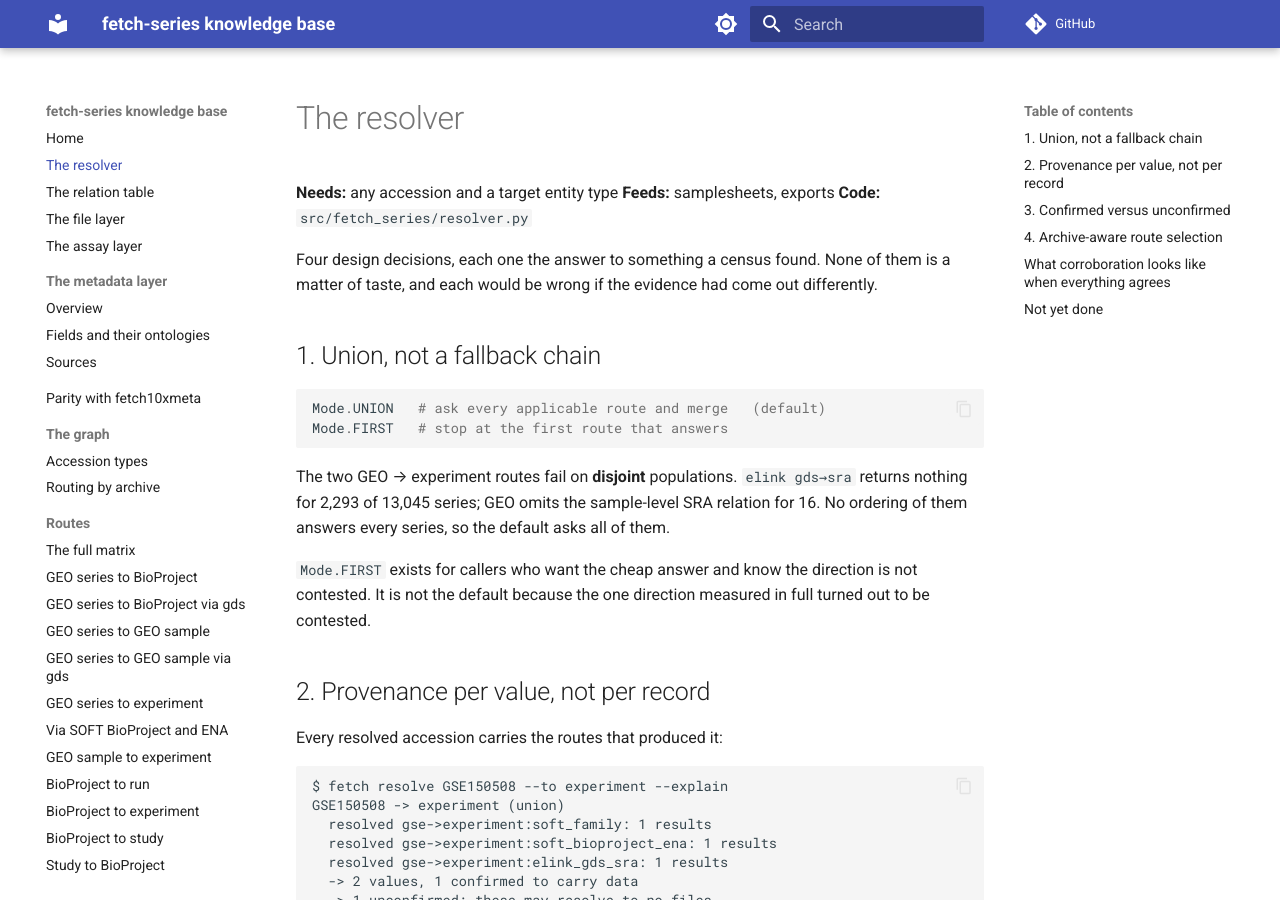
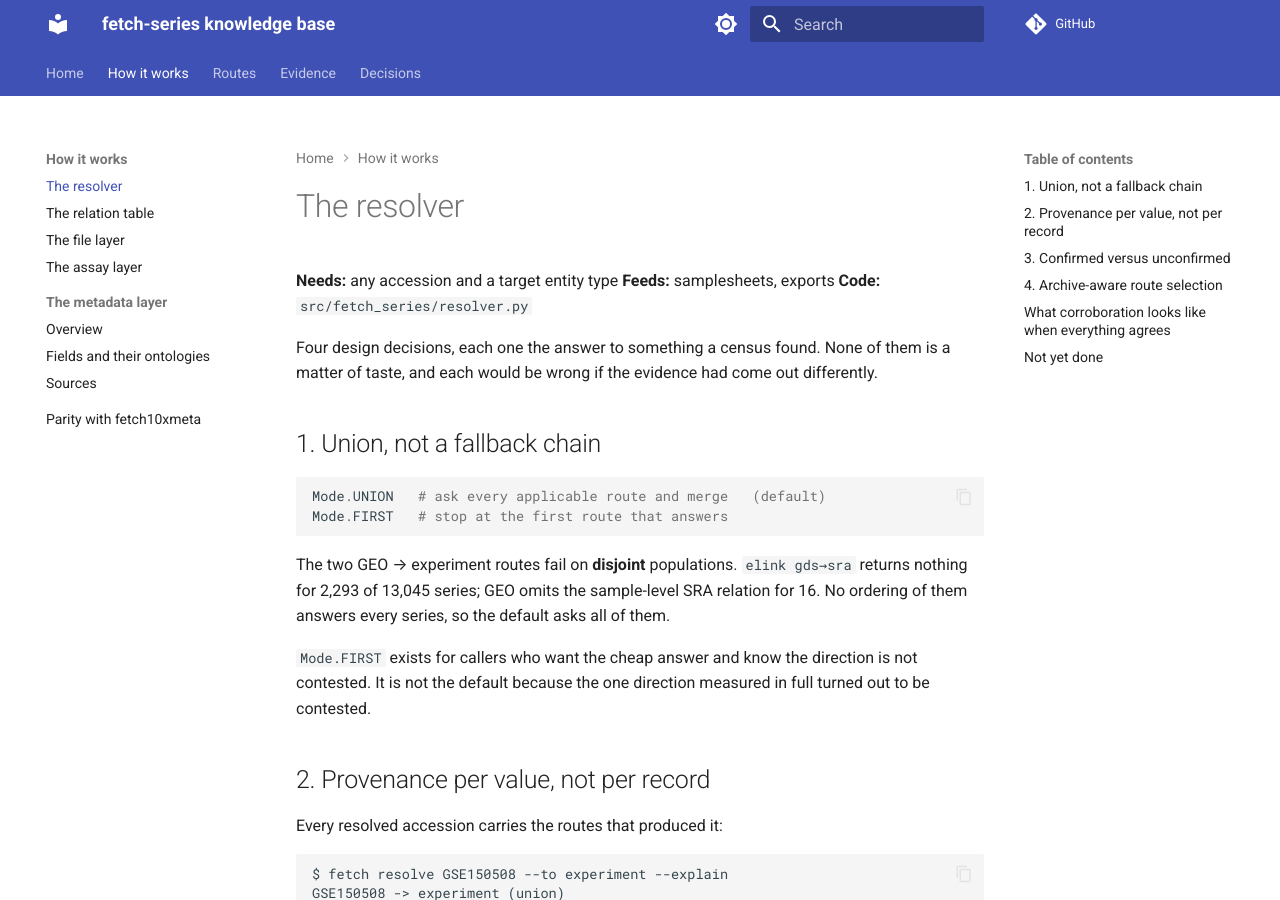
Before and after one commit to cellgeni/fetch-series, an MkDocs documentation site: the page built from docs/resolver.md, in a window 1280 px wide and 900 px high. Built offline with MkDocs 1.6.1 and Material for MkDocs 9.7.7, drawn with Linux system fonts in a browser that asks for light colours; comment, search, counter and statistics services are not loaded; part of the change alters nothing that is shown; some of the changed text lies outside the part shown.

Commit message:
docs: tabs and grouped sections for the knowledge-base navigation
The sidebar listed every page at once: ~75 entries, 27 of them routes, all
expanded by navigation.sections. Top-level sections are now tabs (Home,
How it works, Routes, Evidence, Decisions), and route pages are grouped
by the accession you start from. Breadcrumbs and a page footer are on.

navigation.indexes stays off: Material attaches any index.md child as the
section page, and several route pages are index.md files inside a group.

Co-Authored-By: Claude Opus 5.5 <noreply@anthropic.com>

```diff
--- a/mkdocs.yml
+++ b/mkdocs.yml
@@ -13,7 +13,12 @@ theme:
   features:
     - navigation.instant
     - navigation.tracking
+    # Top-level sections become tabs, so the sidebar shows one part of the
+    # knowledge base at a time rather than all ~75 pages at once.
+    - navigation.tabs
     - navigation.sections
+    - navigation.path
+    - navigation.footer
     - navigation.top
     - search.highlight
     - search.suggest
@@ -50,59 +55,87 @@ validation:
   unrecognized_links: warn
   anchors: warn
 
+# Five tabs. Route pages are grouped by the accession you start from, because
+# that is the question a reader arrives with ("I have a GSE -- now what?").
+#
+# navigation.indexes is deliberately off: Material attaches *any* index.md child
+# as its section's page, not just the first, and several route pages are
+# index.md files inside these groups -- "From GEO" would open the
+# GSE-to-experiment page.
 nav:
   - Home: index.md
-  - The resolver: resolver.md
-  - The relation table: relations.md
-  - The file layer: files.md
-  - The assay layer: assays.md
-  - The metadata layer:
-      - Overview: metadata.md
-      - Fields and their ontologies: metadata/fields.md
-      - Sources: metadata/sources.md
-  - Parity with fetch10xmeta: fetch10xmeta-parity.md
-  - The graph:
-      - Accession types: graph/accession-types.md
-      - Routing by archive: graph/routing-by-archive.md
+  - How it works:
+      - The resolver: resolver.md
+      - The relation table: relations.md
+      - The file layer: files.md
+      - The assay layer: assays.md
+      - The metadata layer:
+          - Overview: metadata.md
+          - Fields and their ontologies: metadata/fields.md
+          - Sources: metadata/sources.md
+      - Parity with fetch10xmeta: fetch10xmeta-parity.md
   - Routes:
-      - The full matrix: routes/index.md
-      - GEO series to BioProject: routes/gse-to-bioproject/soft-family.md
-      - GEO series to BioProject via gds: routes/gse-to-bioproject/gds-summary.md
-      - GEO series to GEO sample: routes/gse-to-geo-sample/soft-family.md
-      - GEO series to GEO sample via gds: routes/gse-to-geo-sample/gds-summary.md
-      - GEO series to experiment: routes/gse-to-experiment/index.md
-      - Via SOFT BioProject and ENA: routes/gse-to-experiment/soft-bioproject-ena.md
-      - GEO sample to experiment: routes/geo-sample-to-experiment/index.md
-      - BioProject to run: routes/bioproject-to-run/index.md
-      - BioProject to experiment: routes/bioproject-to-experiment/ena-filereport.md
-      - BioProject to study: routes/bioproject-to-study/ena-filereport.md
-      - Study to BioProject: routes/study-to-bioproject/ena-filereport.md
-      - Study to run: routes/study-to-run/ena-filereport.md
-      - Run to experiment: routes/run-to-experiment/ena-filereport.md
-      - Run to BioSample: routes/run-to-biosample/ena-filereport.md
-      - Run to GEO sample via aliases: routes/run-to-geo-sample/ena-alias.md
-      - Sample to run: routes/sample-to-run/ena-filereport.md
-      - Experiment to BioSample: routes/experiment-to-biosample/ena-filereport.md
-      - BioSample to run: routes/biosample-to-run/ena-filereport.md
-      - BioProject to GEO series: routes/bioproject-to-geo-series/index.md
-      - BioProject to BioSample: routes/bioproject-to-biosample/index.md
-      - ArrayExpress experiment to study: routes/ae-experiment-to-study/index.md
-      - Study to ArrayExpress experiment: routes/study-to-ae-experiment/biostudies-search.md
-      - Run to file: routes/run-to-file/index.md
-      - ArrayExpress experiment to BioSample: routes/ae-experiment-to-biosample/sdrf.md
-      - ArrayExpress experiment to file: routes/ae-experiment-to-file/index.md
-  - Pathologies:
-      - Overview: pathologies/index.md
-      - ELink gds to sra returns no links: pathologies/elink-gds-sra-missing-links.md
-      - GEO omits the SRA relation: pathologies/geo-omits-sample-sra-relation.md
-      - Shared umbrella BioProject: pathologies/series-under-shared-umbrella-bioproject.md
-      - SOFT names experiments with no runs: pathologies/soft-names-experiments-with-no-runs.md
-      - BioStudies 20,000-hit window: pathologies/biostudies-20000-hit-window.md
-      - ENA fastq omits the barcode read: pathologies/ena-paired-library-single-fastq.md
-      - ArrayExpress SDRF mirror URIs: pathologies/ae-sdrf-points-at-decommissioned-mirror.md
-      - BioSample efetch ignores the accession prefix: pathologies/biosample-efetch-ignores-accession-prefix.md
-      - ZOOMA's filter forces a term: pathologies/zooma-filter-forces-a-term.md
-  - Benchmarks: benchmarks/index.md
+      - Overview:
+          - The route matrix: routes/index.md
+          - Accession types: graph/accession-types.md
+          - Routing by archive: graph/routing-by-archive.md
+      - From GEO:
+          - Series → BioProject (SOFT): routes/gse-to-bioproject/soft-family.md
+          - Series → BioProject (gds): routes/gse-to-bioproject/gds-summary.md
+          - Series → GEO sample (SOFT): routes/gse-to-geo-sample/soft-family.md
+          - Series → GEO sample (gds): routes/gse-to-geo-sample/gds-summary.md
+          - Series → experiment: routes/gse-to-experiment/index.md
+          - Series → experiment via BioProject and ENA: routes/gse-to-experiment/soft-bioproject-ena.md
+          - GEO sample → experiment: routes/geo-sample-to-experiment/index.md
+      - From BioProject:
+          - BioProject → run: routes/bioproject-to-run/index.md
+          - BioProject → experiment: routes/bioproject-to-experiment/ena-filereport.md
+          - BioProject → study: routes/bioproject-to-study/ena-filereport.md
+          - BioProject → BioSample: routes/bioproject-to-biosample/index.md
+          - BioProject → GEO series: routes/bioproject-to-geo-series/index.md
+      - From INSDC records:
+          - Study → BioProject: routes/study-to-bioproject/ena-filereport.md
+          - Study → run: routes/study-to-run/ena-filereport.md
+          - Sample → run: routes/sample-to-run/ena-filereport.md
+          - BioSample → run: routes/biosample-to-run/ena-filereport.md
+          - Experiment → BioSample: routes/experiment-to-biosample/ena-filereport.md
+          - Run → experiment: routes/run-to-experiment/ena-filereport.md
+          - Run → BioSample: routes/run-to-biosample/ena-filereport.md
+          - Run → GEO sample via aliases: routes/run-to-geo-sample/ena-alias.md
+      - From ArrayExpress:
+          - Experiment → study: routes/ae-experiment-to-study/index.md
+          - Experiment → BioSample: routes/ae-experiment-to-biosample/sdrf.md
+          - Study → ArrayExpress experiment: routes/study-to-ae-experiment/biostudies-search.md
+      - To files:
+          - Run → file: routes/run-to-file/index.md
+          - ArrayExpress experiment → file: routes/ae-experiment-to-file/index.md
+  - Evidence:
+      - Benchmarks: benchmarks/index.md
+      - Pathologies:
+          - Overview: pathologies/index.md
+          - ELink gds to sra returns no links: pathologies/elink-gds-sra-missing-links.md
+          - GEO omits the SRA relation: pathologies/geo-omits-sample-sra-relation.md
+          - Shared umbrella BioProject: pathologies/series-under-shared-umbrella-bioproject.md
+          - SOFT names experiments with no runs: pathologies/soft-names-experiments-with-no-runs.md
+          - BioStudies 20,000-hit window: pathologies/biostudies-20000-hit-window.md
+          - ENA fastq omits the barcode read: pathologies/ena-paired-library-single-fastq.md
+          - ArrayExpress SDRF mirror URIs: pathologies/ae-sdrf-points-at-decommissioned-mirror.md
+          - BioSample efetch ignores the accession prefix: pathologies/biosample-efetch-ignores-accession-prefix.md
+          - ZOOMA's filter forces a term: pathologies/zooma-filter-forces-a-term.md
+      - Upstream reports:
+          - Overview: upstream/index.md
+          - NCBI ELink gds to sra: upstream/ncbi-elink-gds-sra.md
+          - EBI ENA derived fastq: upstream/ebi-ena-derived-fastq-drops-technical-read.md
+          - EBI BioStudies search window: upstream/ebi-biostudies-search-window.md
+          - EBI ArrayExpress SDRF URIs: upstream/ebi-arrayexpress-sdrf-mirror-uris.md
+          - NCBI BioSample efetch prefix: upstream/ncbi-biosample-efetch-accession-prefix.md
+      # Earlier exploration notes, kept because they record how each finding was
+      # reached. Superseded by the per-route pages.
+      - Archive notes:
+          - Accession relationships: relationships.md
+          - BioProject: bioproject.md
+          - BioSamples: biosamples.md
+          - BioProject to GEO troubleshooting: bioproject2geo_troubleshooting.md
   - Decisions:
       - Overview: decisions/index.md
       - How routes are ranked: decisions/route-ranking.md
@@ -113,17 +146,3 @@ nav:
       - Parity before improvement: decisions/parity-before-improvement.md
       - No DDBJ provider needed: decisions/no-ddbj-provider.md
       - ENA browser XML not needed: decisions/ena-browser-xml-not-needed.md
-  - Upstream reports:
-      - Overview: upstream/index.md
-      - NCBI ELink gds to sra: upstream/ncbi-elink-gds-sra.md
-      - EBI ENA derived fastq: upstream/ebi-ena-derived-fastq-drops-technical-read.md
-      - EBI BioStudies search window: upstream/ebi-biostudies-search-window.md
-      - EBI ArrayExpress SDRF URIs: upstream/ebi-arrayexpress-sdrf-mirror-uris.md
-      - NCBI BioSample efetch prefix: upstream/ncbi-biosample-efetch-accession-prefix.md
-  # Earlier exploration notes, kept because they record how each finding was
-  # reached. Being superseded by the per-route pages above.
-  - Archive notes:
-      - Accession relationships: relationships.md
-      - BioProject: bioproject.md
-      - BioSamples: biosamples.md
-      - BioProject to GEO troubleshooting: bioproject2geo_troubleshooting.md
```
